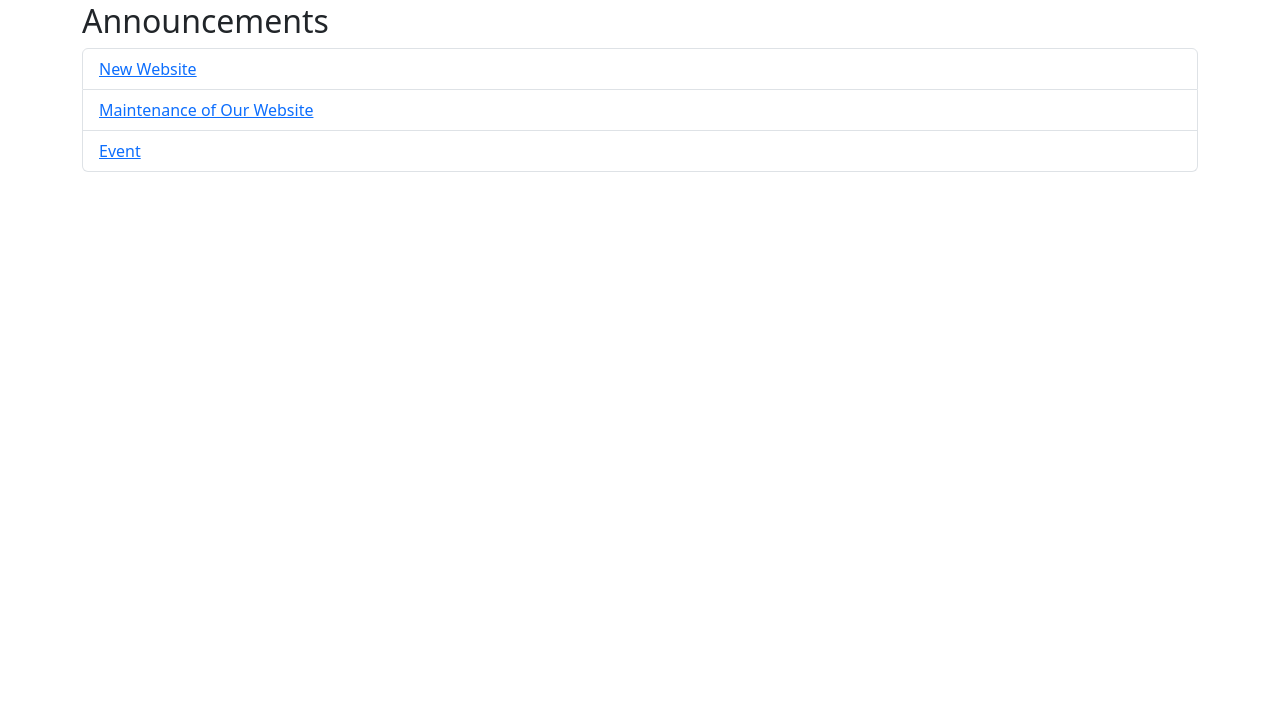
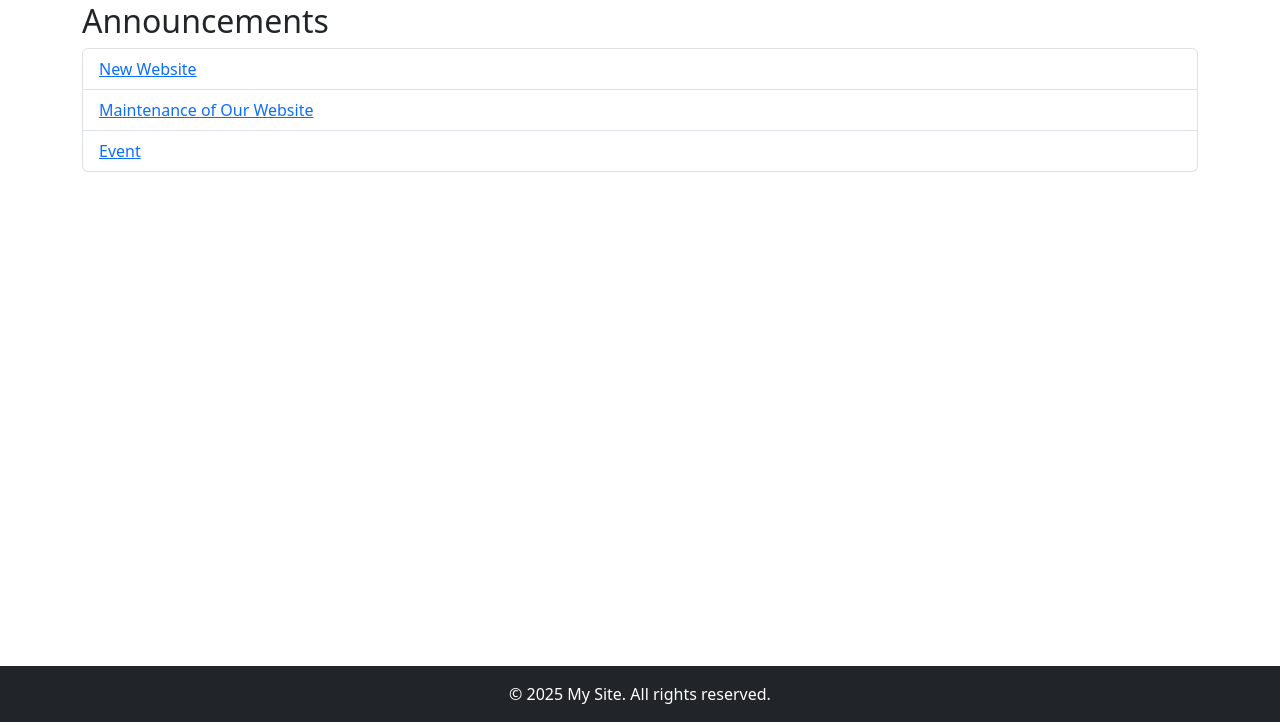
Before and after one commit to johnmarkplacido/IT373-Week2, a Django app: page /announcement_list/ in a window 1280 px wide. Shown: the part 78-800 px from the top of the page. Run offline with Django 5.2, Linux system fonts and the light colour scheme.

Commit message:
Modified All The Html

```diff
--- a/pages/templates/base.html
+++ b/pages/templates/base.html
@@ -7,21 +7,29 @@
   <title>{% block title %}My Site{% endblock %}</title>
   <link rel="stylesheet" href="https://cdn.jsdelivr.net/npm/bootstrap@5.3.3/dist/css/bootstrap.min.css">
 </head>
-<body>
+<body class="d-flex flex-column min-vh-100">
+
   <nav class="navbar navbar-expand-lg navbar-dark bg-dark mb-4">
     <div class="container">
       <a class="navbar-brand">My Site</a>
       <div class="collapse navbar-collapse">
         <ul class="navbar-nav ms-auto">
-            <li class="nav-item"><a class="nav-link" href="{% url 'home' %}">Home</a></li>
+          <li class="nav-item"><a class="nav-link" href="{% url 'home' %}">Home</a></li>
           <li class="nav-item"><a class="nav-link" href="{% url 'announcement_list' %}">Announcements</a></li>
         </ul>
       </div>
     </div>
   </nav>
-  <div class="container">
+
+  <div class="container flex-grow-1">
     {% block content %}{% endblock %}
   </div>
+
+  <footer class="bg-dark text-white py-3 mt-auto">
+    <div class="container text-center">
+      <p class="mb-0">&copy; 2025 My Site. All rights reserved.</p>
+    </div>
+  </footer>
 
   <script src="https://cdn.jsdelivr.net/npm/bootstrap@5.3.3/dist/js/bootstrap.bundle.min.js"></script>
 </body>
```
